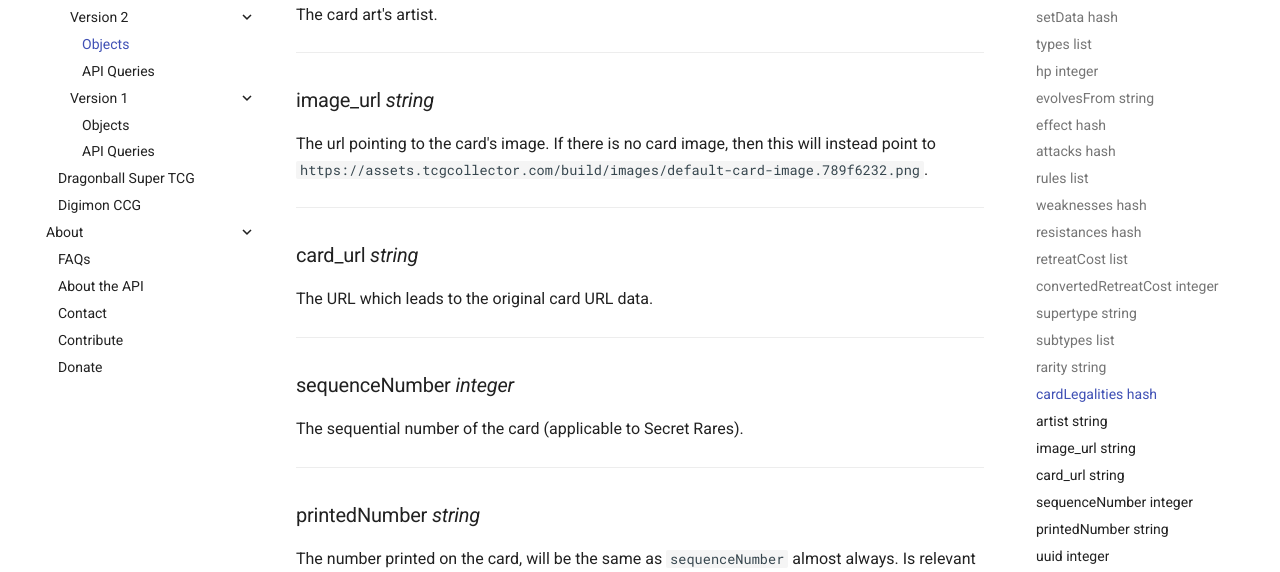
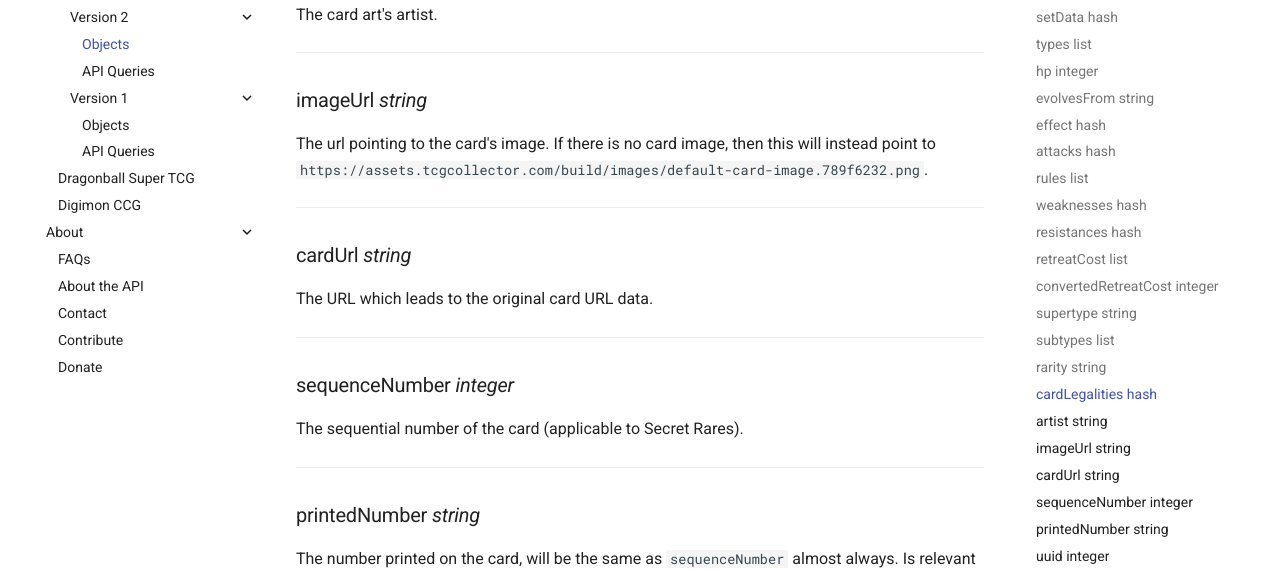
Before and after one commit to CMRicketts/jpn_cards_site, an MkDocs documentation site: the page built from docs/api_docs/pokemon/v2/v2_obj.md, in a window 1280 px wide and 900 px high, scrolled down 2508 px. Shown: the part 172-744 px from the top of the window. Built offline with MkDocs 1.6.1 and Material for MkDocs 9.7.7, drawn with Linux system fonts in a browser that asks for light colours.

Commit message:
bug fixerino

```diff
--- a/docs/api_docs/pokemon/v2/v2_obj.md
+++ b/docs/api_docs/pokemon/v2/v2_obj.md
@@ -115,13 +115,13 @@ The card art's artist.
 
 * * *
 
-### image_url _string_
+### imageUrl _string_
 
 The url pointing to the card's image. If there is no card image, then this will instead point to `https://assets.tcgcollector.com/build/images/default-card-image.789f6232.png`.
 
 * * *
 
-### card_url _string_
+### cardUrl _string_
 
 The URL which leads to the original card URL data.
 
```
Also changed, not shown: docs/api_docs/pokemon/v2/v2_api.md (+0 -1 lines).
